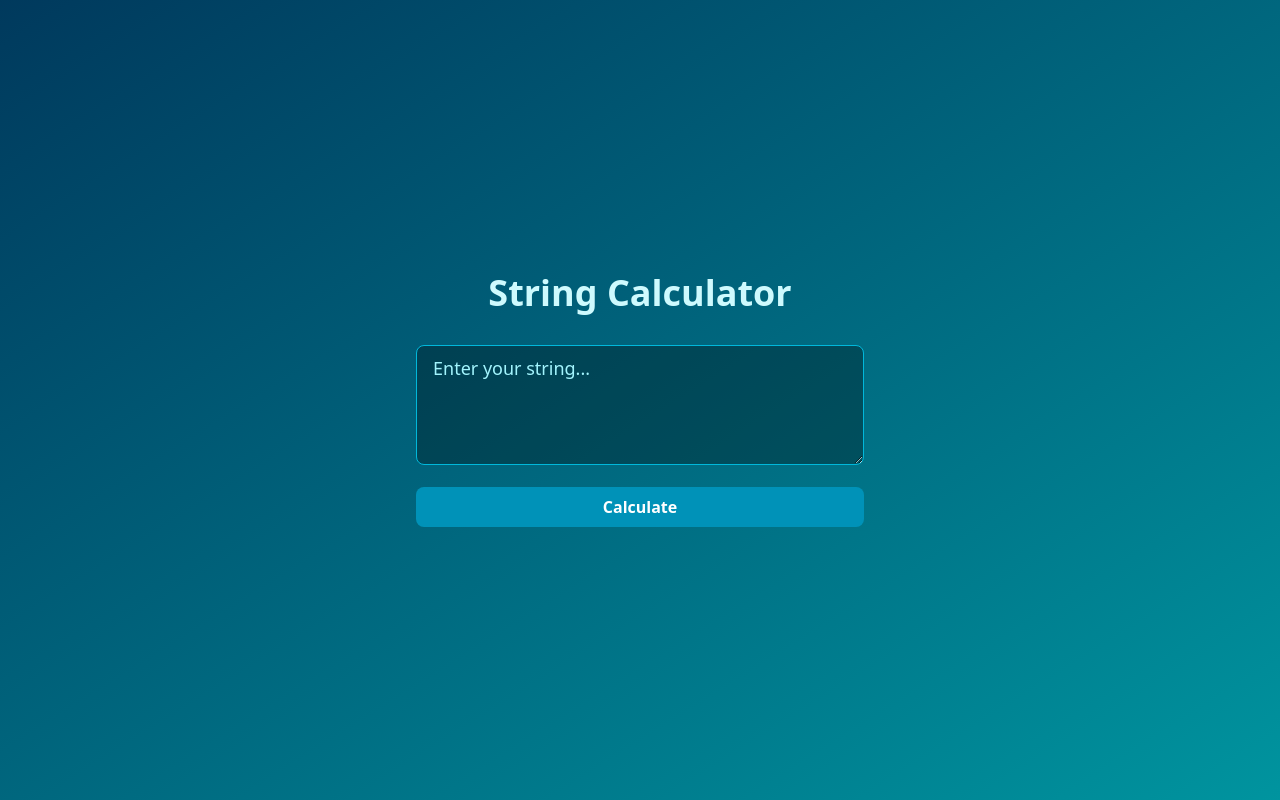
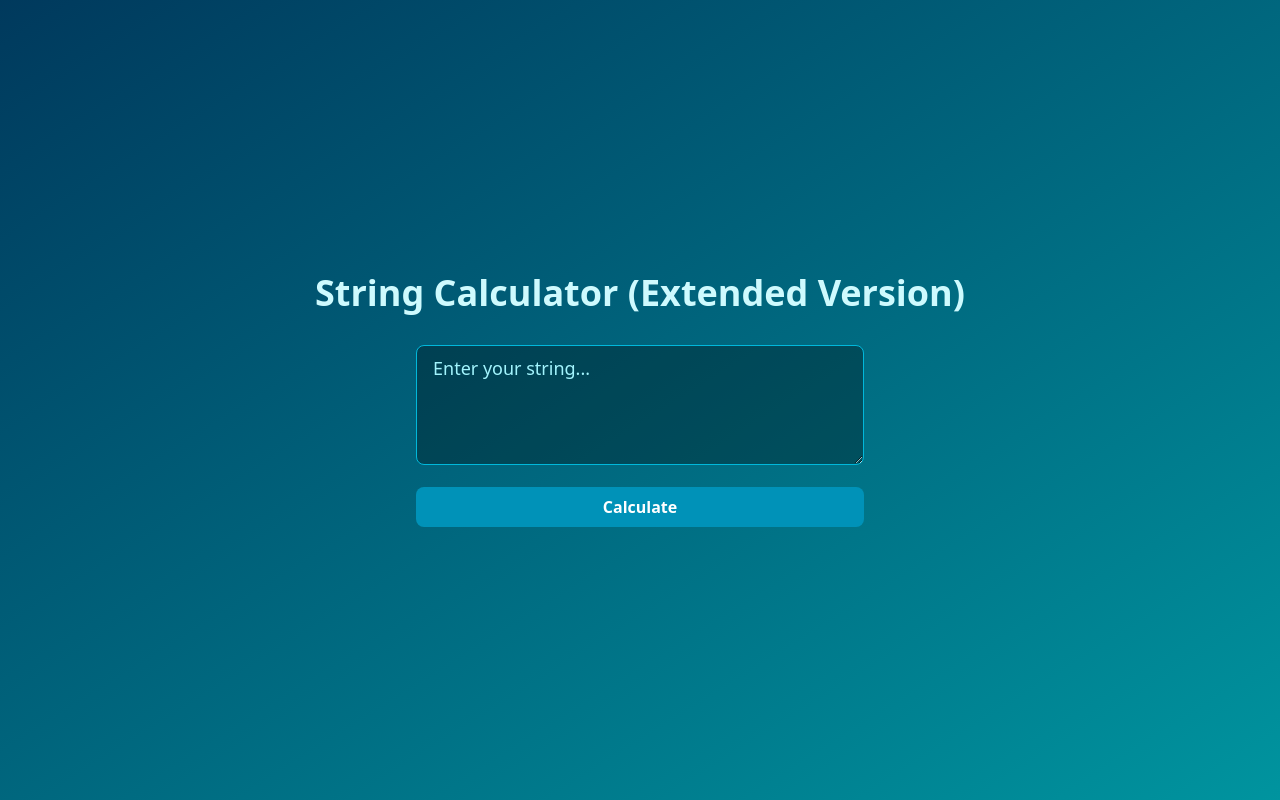
Before and after one commit to Tauqeer-Ahmed-99/String-Calculator-TS, a React (Vite) app: page / in a window 1280 px wide. Built offline with nearby package versions, Linux system fonts and the light colour scheme.

Commit message:
updated: heading

```diff
--- a/src/components/StringCalculator.tsx
+++ b/src/components/StringCalculator.tsx
@@ -39,7 +39,7 @@ const StringCalculator = () => {
         data-testid="main-heading"
         className="text-4xl font-bold mb-8 text-cyan-100"
       >
-        String Calculator
+        String Calculator (Extended Version)
       </h1>
       <div className="w-full max-w-md">
         <textarea
```
Also changed, not shown: 1 other file (tests, documents, lock files or other folders).
